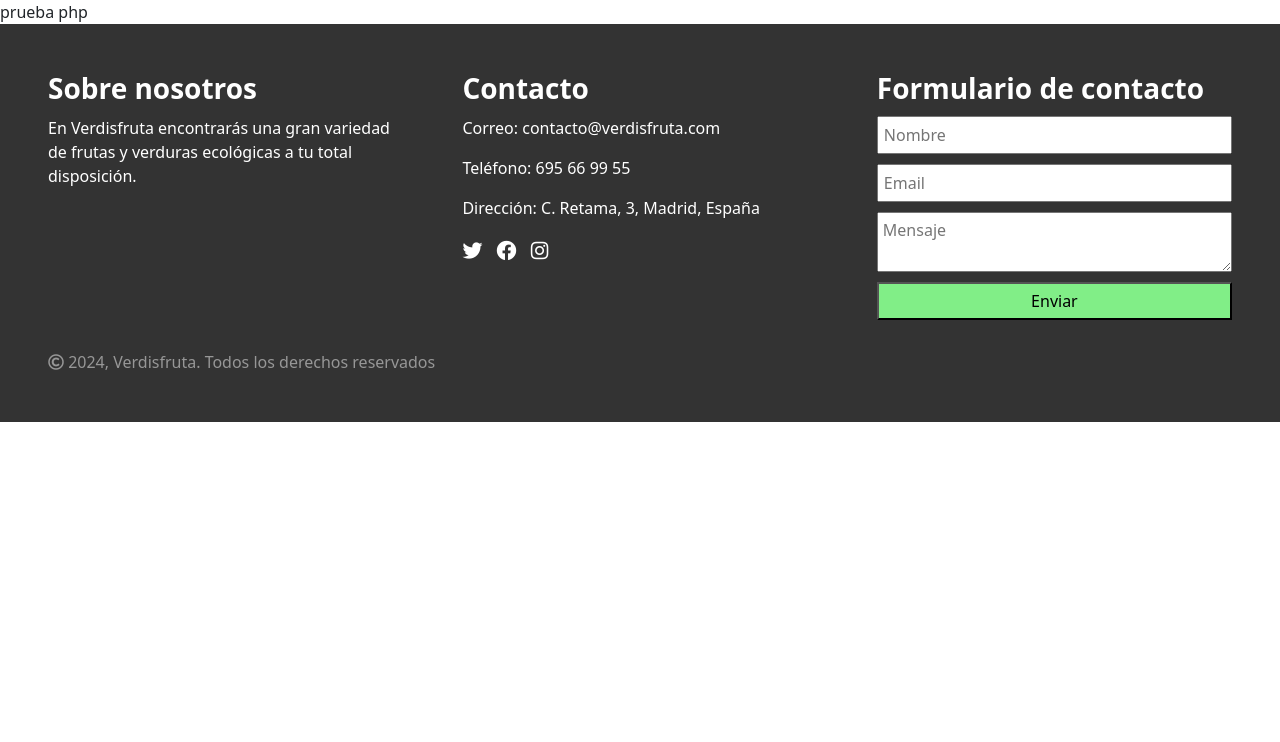
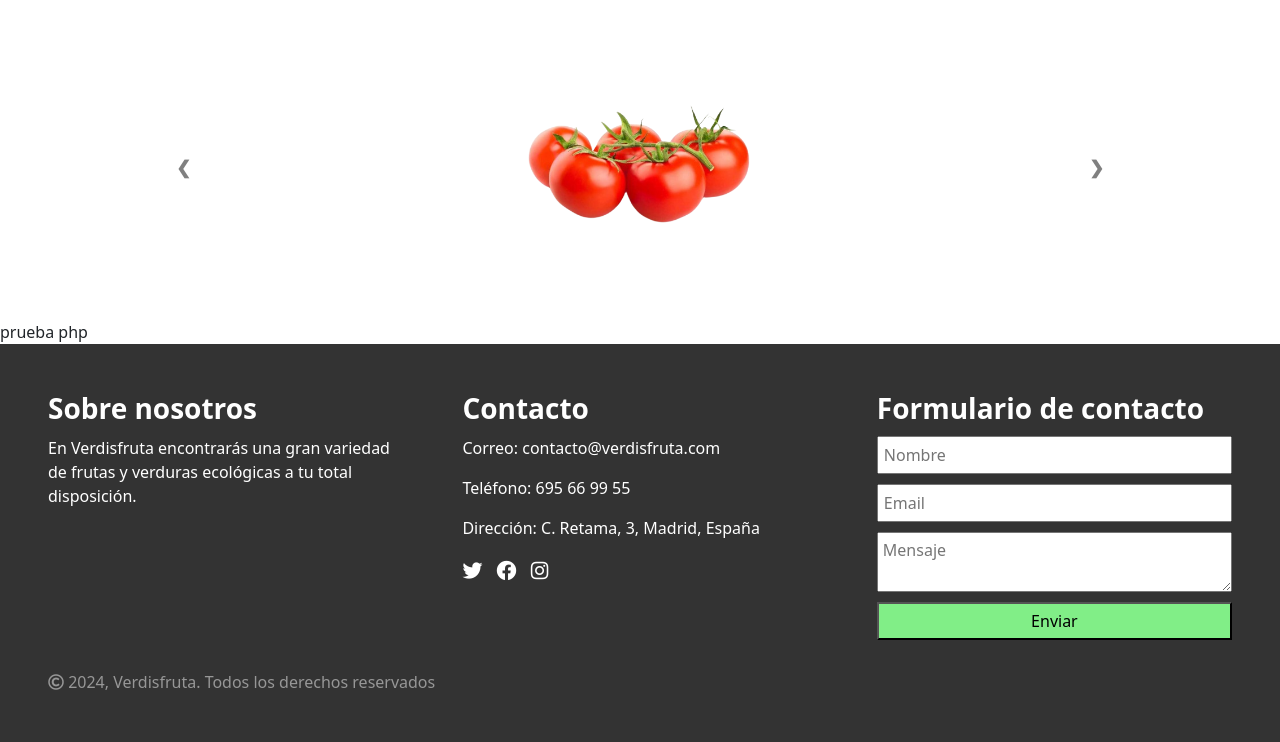
Before and after one commit to AlvaroCascoV/TFG2024, a PHP site: page / in a window 1280 px wide. Shown: the part 64-806 px from the top of the page. Before the commit the page ends 486 px from the top, so only its background shows below. Run offline with PHP 8.4, Linux system fonts and the light colour scheme; some web fonts are replaced.

Commit message:
crear carrusel de prueba y ordenar assets

```diff
--- /dev/null
+++ b/TFG/assets/CSS/carrusel.css
@@ -0,0 +1,50 @@
+.carrusel-container {
+    display: flex;
+    justify-content: center;
+}
+
+.carrusel {
+    position: relative;
+    height: 20em;
+    width: 75%;
+    overflow: hidden;
+    display: flex;
+    justify-content: center;
+}
+
+.mySlides {
+    max-width: 100%;
+    max-height: 100%;
+    width: auto;
+    height: auto;
+}
+
+.w3-button {
+    position: absolute;
+    top: 50%;
+    width: auto;
+    padding: 16px;
+    margin-top: -22px;
+    color: grey;
+    font-weight: bold;
+    font-size: 18px;
+    transition: 0.6s ease;
+    border-radius: 0 3px 3px 0;
+    user-select: none;
+    background: transparent;
+    border: none;
+}
+
+.w3-display-left {
+    left: 0;
+    border-radius: 3px 0 0 3px;
+}
+
+.w3-display-right {
+    right: 0;
+    border-radius: 0 3px 3px 0;
+}
+
+.w3-button:hover {
+    transform: scale(1.5);
+}
--- a/TFG/index.css
+++ b/TFG/assets/CSS/index.css
@@ -54,6 +54,12 @@
 .foto_carrito {
   height: 12em;
   width: 12em;
+}
+
+.carousel-inner>.item>img,
+.carousel-inner>.item>a>img {
+  width: 60%;
+  margin: auto;
 }
 
 /*Estilo del footer*/
--- a/TFG/index.php
+++ b/TFG/index.php
@@ -6,7 +6,10 @@
     <meta name="viewport" content="width=device-width, initial-scale=1.0">
     <link rel="stylesheet" href="https://cdnjs.cloudflare.com/ajax/libs/font-awesome/5.15.4/css/all.min.css">
     <link href="https://cdn.jsdelivr.net/npm/bootstrap@5.3.3/dist/css/bootstrap.min.css" rel="stylesheet" integrity="sha384-QWTKZyjpPEjISv5WaRU9OFeRpok6YctnYmDr5pNlyT2bRjXh0JMhjY6hW+ALEwIH" crossorigin="anonymous">
-    <link href="index.css" rel="stylesheet">
+    <script src="https://stackpath.bootstrapcdn.com/bootstrap/5.0.0-alpha1/js/bootstrap.min.js" integrity="sha384-oesi62hOLfzrys4LxRF63OJCXdXDipiYWBnvTl9Y9/TRlw5xlKIEHpNyvvDShgf/" crossorigin="anonymous"></script>
+    <script src="https://cdn.jsdelivr.net/npm/popper.js@1.16.0/dist/umd/popper.min.js" integrity="sha384-Q6E9RHvbIyZFJoft+2mJbHaEWldlvI9IOYy5n3zV9zzTtmI3UksdQRVvoxMfooAo" crossorigin="anonymous"></script>
+    <link href="assets/CSS/index.css" rel="stylesheet">
+    <link href="assets/CSS/carrusel.css" rel="stylesheet">
     <link href='https://fonts.googleapis.com/css?family=Sonsie One' rel='stylesheet'>
     <title>TFG equipo 2</title>
 </head>
@@ -15,11 +18,24 @@
     <?php
     include("header.php");
     ?>
-<!--Banner con 3 ofertas o destacados-->
+
     <!--Rellenar con recomendados y tal-->
+
+    <div id="carrusel-container" class="carrusel-container">
+        <div id="carrusel" class="carrusel">
+            <img class="mySlides" src="assets/images/brocoli.png">
+            <img class="mySlides" src="assets/images/cebolla.png">
+            <img class="mySlides" src="assets/images/tomate-rama.png">
+
+            <button class="w3-button w3-display-left" onclick="plusDivs(-1)">&#10094;</button>
+            <button class="w3-button w3-display-right" onclick="plusDivs(+1)">&#10095;</button>
+        </div>
+    </div>
+    <script src="assets/js/carrusel.js"></script>
+
+
     <?php
     echo "prueba php";
-
     ?>
 
     <?php
```
Also changed, not shown: TFG/assets/js/carrusel.js (added, +36 -0 lines). Lines whose indentation alone changed are shown as unchanged.
